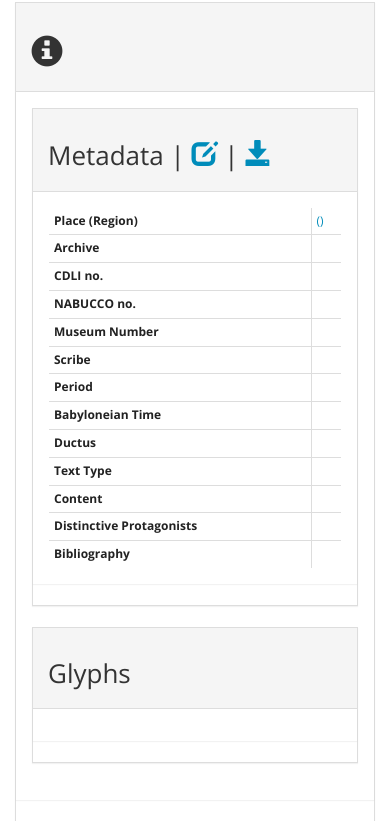
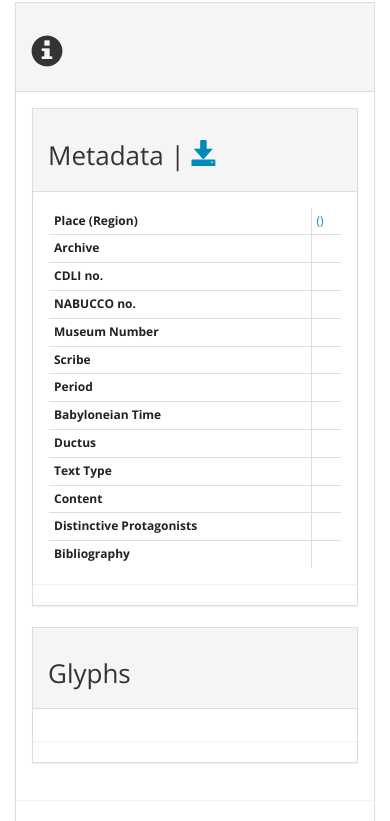
Before and after one commit to b1rger/cfdb-django, a Django app: template tablets/templates/tablets/tablet_detail.html in a window 390 px wide. Shown: the part 134-955 px from the top of the page. Run offline with Django 3.2, Linux system fonts and the light colour scheme; the template is opened without the code that fills it, so the values that code supplies are empty; parts of the project's set-up code (start-up, migrations or seed data) failed here and were passed over; some libraries are stand-ins or nearby versions.

Commit message:
fixed edit/delete/... buttons in tablet_detail.html

```diff
--- a/tablets/templates/tablets/tablet_detail.html
+++ b/tablets/templates/tablets/tablet_detail.html
@@ -20,9 +20,9 @@
                         <div class="panel-heading">
                             <h3>Metadata
                                 {% if user.is_authenticated %}
-                                    <a href="{% url 'tablets:tablet_edit' pk=object.id %}" class="glyphicon glyphicon-edit" aria-hidden="true"></a> | <a href="{% url 'tablets:tablet_delete' pk=object.id %}" class="glyphicon glyphicon-remove-circle" aria-hidden="true"></a>
+                                    <a href="{% url 'tablets:tablet_edit' pk=object.id %}" class="glyphicon glyphicon-edit" aria-hidden="true" title="edit tablet"></a> | <a href="{% url 'tablets:tablet_delete' pk=object.id %}" class="glyphicon glyphicon-remove-circle" title="delete tablet" aria-hidden="true"></a>
                                 {% endif %}
-                                | <a href="{% url 'tablets:tablet_edit' pk=object.id %}" class="glyphicon glyphicon-edit" aria-hidden="true"></a> | <a href="{% url 'tablets:tablet_to_tei' pk=object.id %}" class="glyphicon glyphicon-save" title="download data in XML/TEI" aria-hidden="true"></a>
+                                | <a href="{% url 'tablets:tablet_to_tei' pk=object.id %}" class="glyphicon glyphicon-save" title="download data in XML/TEI" aria-hidden="true"></a>
 
                             </h3>
                         </div>
```
